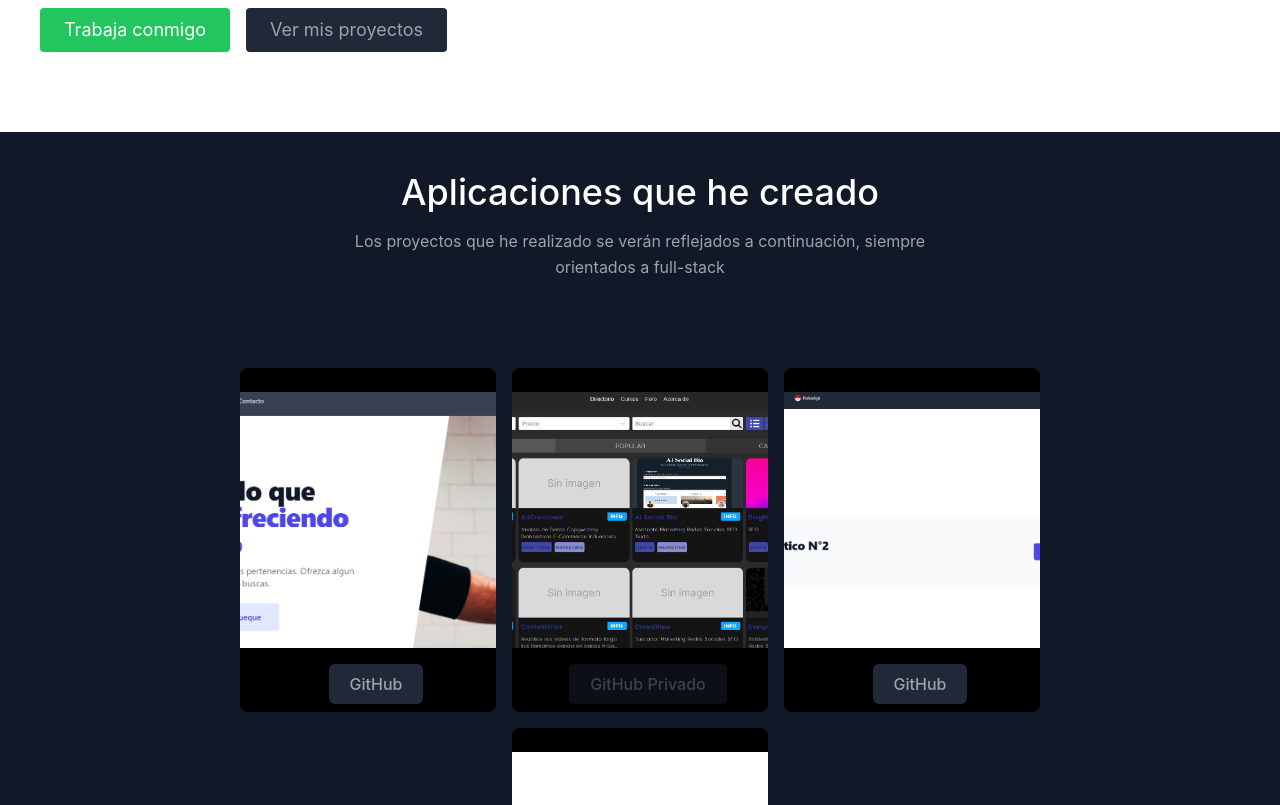
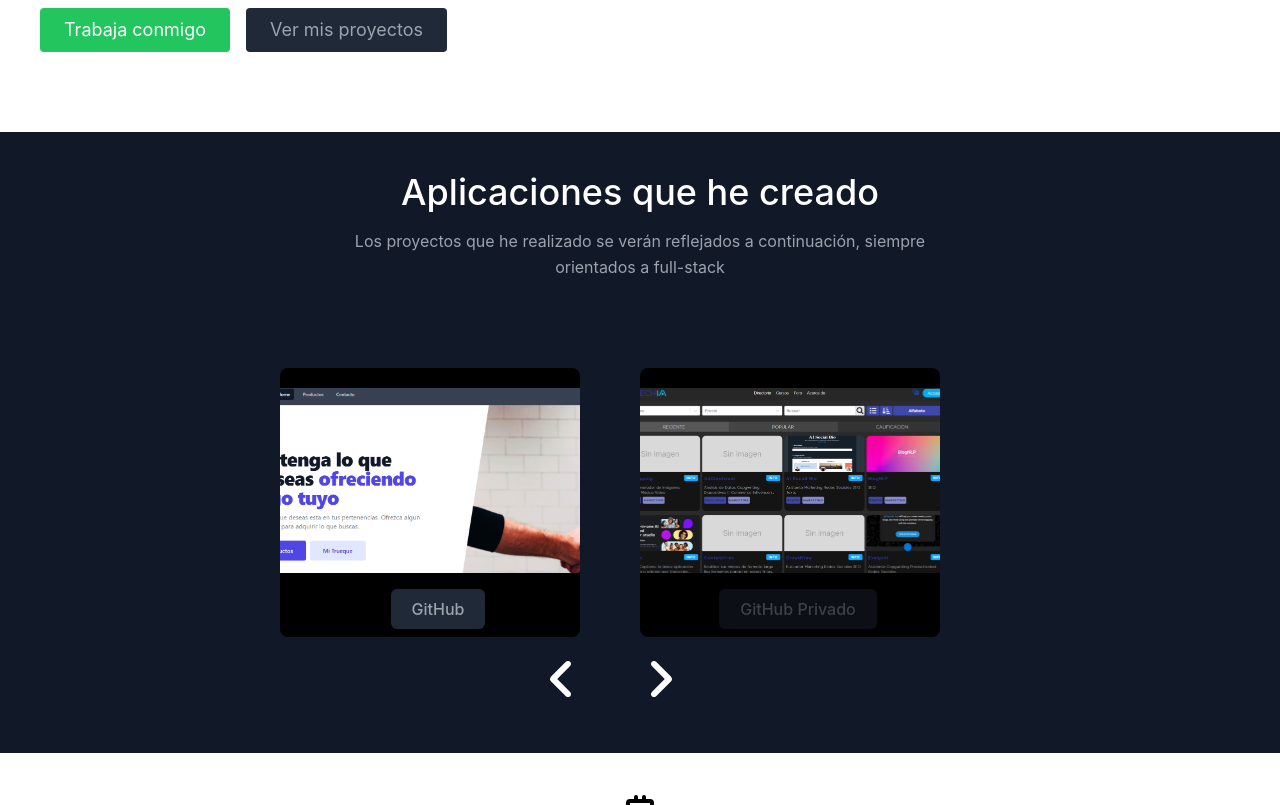
Before and after one commit to Indiolionel/Portfolio_Personal, a React (Create React App) app in the folder my-app/: page / in a window 1280 px wide. Shown: the part 380-1185 px from the top of the page. Built offline with nearby package versions, Linux system fonts and the light colour scheme.

Commit message:
Carrousel projects

```diff
--- a/my-app/package.json
+++ b/my-app/package.json
@@ -3,13 +3,17 @@
   "version": "0.1.0",
   "private": true,
   "dependencies": {
+    "@fortawesome/free-solid-svg-icons": "^6.4.0",
+    "@fortawesome/react-fontawesome": "^0.2.0",
     "@headlessui/react": "^1.7.10",
     "@heroicons/react": "^1.0.6",
     "@testing-library/jest-dom": "^5.16.5",
     "@testing-library/react": "^13.4.0",
     "@testing-library/user-event": "^13.5.0",
+    "font-awesome": "^4.7.0",
     "formik": "^2.2.9",
     "react": "^18.2.0",
+    "react-alice-carousel": "^2.7.1",
     "react-dom": "^18.2.0",
     "react-scripts": "5.0.1",
     "web-vitals": "^2.1.4",
--- /dev/null
+++ b/my-app/src/components/ArrowL.jsx
@@ -0,0 +1,13 @@
+import { faAngleLeft } from '@fortawesome/free-solid-svg-icons'
+import { FontAwesomeIcon } from '@fortawesome/react-fontawesome'
+import React from 'react'
+
+export default function
+    () {
+
+    return (
+        <div className={`cursor-pointer w-5/6`}  >
+            <FontAwesomeIcon icon={faAngleLeft} size="2xl" className={`h-12 text-white hover:text-gray-200`} />
+        </div>
+    )
+}
--- /dev/null
+++ b/my-app/src/components/ArrowR.jsx
@@ -0,0 +1,13 @@
+import { faAngleRight } from '@fortawesome/free-solid-svg-icons'
+import { FontAwesomeIcon } from '@fortawesome/react-fontawesome'
+import React from 'react'
+
+export default function
+    () {
+
+    return (
+        <div className={`cursor-pointer text-start w-5/6`} >
+            <FontAwesomeIcon icon={faAngleRight} size="2xl" className={`h-12 text-white hover:text-gray-200`} />
+        </div>
+    )
+}
--- a/my-app/src/components/Projects.css
+++ b/my-app/src/components/Projects.css
@@ -40,3 +40,17 @@
 
     }
 }
+
+.alice-carousel__prev-btn {
+
+}
+.alice-carousel__prev-btn-item {
+  background-color: red;
+}
+
+.alice-carousel__next-btn {
+
+}
+.alice-carousel__next-btn-item {
+
+}
--- a/my-app/src/components/Projects.js
+++ b/my-app/src/components/Projects.js
@@ -5,6 +5,7 @@ import todoList from '../img/todoList.png'
 import trueque from '../img/trueque.png'
 import contechIA from '../img/contechIA.png'
 import './Projects.css'
+import { Gallery } from "./gallery";
 
 
 export default function Projects() {
@@ -49,7 +50,7 @@ export default function Projects() {
 
   return (
     <section id="projects" className="text-gray-400 bg-gray-900 body-font">
-      <div className="container px-5 py-10 mx-auto text-center lg:px-40">
+      <div className="container flex flex-col justify-center items-center py-10 mx-auto text-center sm:px-40">
         <div className="flex flex-col w-full mb-20">
           <h1 className="sm:text-4xl text-3xl font-medium title-font mb-4 text-white">
             Aplicaciones que he creado
@@ -58,8 +59,9 @@ export default function Projects() {
             Los proyectos que he realizado se verán reflejados a continuación, siempre orientados a full-stack
           </p>
         </div>
-        <div className="flex flex-wrap justify-center items-center w-full" >
-          {projects.map((project, id) => (
+        <div className="flex justify-center items-center w-3/4" >
+          <Gallery projects={projects}/>
+          {/* {projects.map((project, id) => (
 
             <>
               <div className="mx-2 border-none rounded-lg my-2 bg-black" >
@@ -98,7 +100,7 @@ export default function Projects() {
               </div>
 
             </>
-          ))}
+          ))} */}
         </div>
 
       </div>
--- /dev/null
+++ b/my-app/src/components/gallery.jsx
@@ -0,0 +1,96 @@
+import React, { useEffect } from 'react';
+import AliceCarousel from 'react-alice-carousel';
+import 'react-alice-carousel/lib/alice-carousel.css';
+import ArrowL from './ArrowL';
+import ArrowR from './ArrowR';
+import { useState } from 'react';
+
+
+
+
+export const Gallery = ({ projects }) => {
+
+
+    const handleDragStart = (e) => e.preventDefault();
+    const responsive = {
+        0: { items: 1 },
+        640: { items: 1  },
+        1024: { items: 2 },
+    };
+
+    const [windowWidth, setWindowWidth] = useState(window.innerWidth);
+
+    useEffect(() => {
+        function handleResize() {
+            setWindowWidth(window.innerWidth);
+        }
+
+        window.addEventListener("resize", handleResize);
+        return () => window.removeEventListener("resize", handleResize);
+    }, []);
+
+
+
+    const items = projects?.map((project, index) => {
+        return (
+            <>
+                <div className="border-none rounded-lg my-2 w-5/6 bg-black" >
+                    <div className="lg:hidden mt-4">
+                        <h1>{project.title}</h1>
+                        <h2 className="flex justify-center"> {project.subtitle}</h2>
+                    </div>
+                    <a
+                        href={project.link}
+                        key={project.image}
+                        className="sm:w-1/2 w-100 p-4"
+                        target="_blank"
+                    >
+                        <div className="flex relative mb-2 w-auto" >
+                            <img
+                                alt="Plantas-img"
+                                className="absolute inset-0 w-full h-full object-cover object-center"
+                                src={project.image}
+                                onDragStart={handleDragStart}
+                            />
+                            <div className="px-8 py-10 relative z-10 w-full border-y border-gray-700 bg-gray-900 opacity-0 sm:hover:opacity-100 " style={{ height: "185px" }}>
+                                <h2 className="tracking-widest text-sm title-font font-medium text-green-400 mb-1">
+                                    {project.subtitle}
+                                </h2>
+                                <h1 className="title-font text-lg font-medium text-white mb-3">
+                                    {project.title}
+                                </h1>
+                                <p className="leading-relaxed">{project.description}</p>
+                            </div>
+                        </div>
+                    </a>
+                    <a class={`${project.gitLink === '' && "opacity-40 hover:opacity-40 pointer-events-none cursor-not"} inline-flex items-center justify-center h-10 px-5 py-3 my-2 border border-transparent text-base font-medium rounded-md text-gray-400 bg-gray-800 hover:bg-gray-700 hover:text-white`}
+                        href={project.gitLink}
+                        // disabled={project.gitLink === ''}
+                        target="_blank"
+                    > GitHub {project.gitLink === '' ? "Privado" : null}</a>
+                </div>
+
+            </>
+        )
+
+
+
+    })
+    return (
+        <AliceCarousel
+
+            // activeIndex={index == ia?.carousel?.length ? 0 : index == -1 ? 5 : index}
+            mouseTracking
+            items={items}
+            responsive={responsive}
+            // onInitialized={4}
+            // onSlideChanged={e => setIndex(e.item)}
+            infinite={true}
+            renderPrevButton={(e) => { return <ArrowL  /> }}
+            renderNextButton={(e) => { return <ArrowR  /> }}
+            disableDotsControls={windowWidth<768 ? false : true}
+            disableButtonsControls={windowWidth>767 ? false : true}
+
+        />
+    );
+}
```
Also changed, not shown: my-app/public/css/style.css (line endings or trailing spaces), 1 other file (tests, documents, lock files or other folders).
